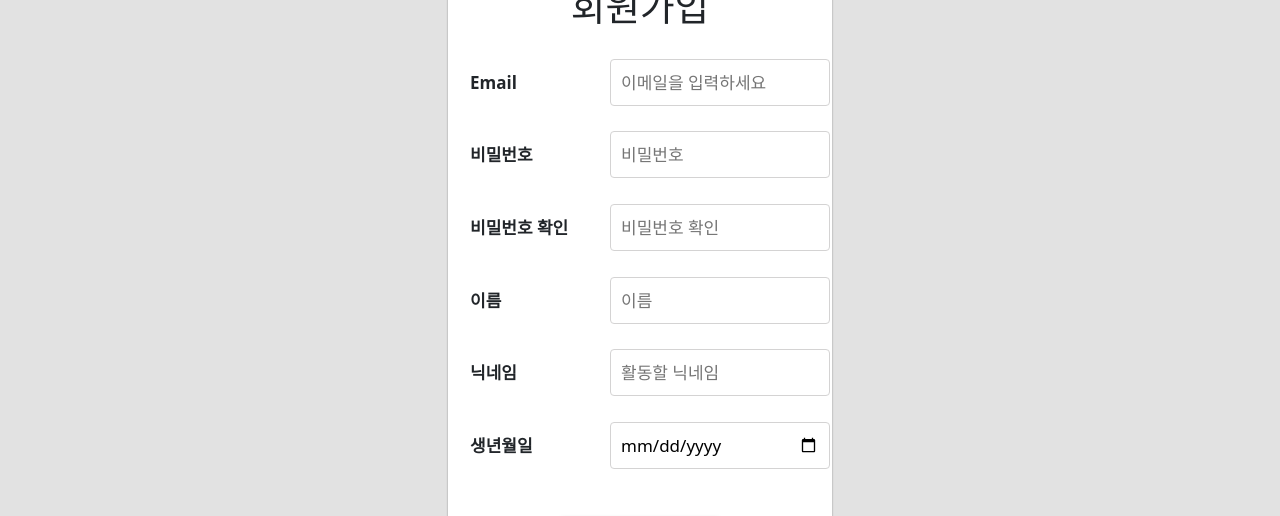
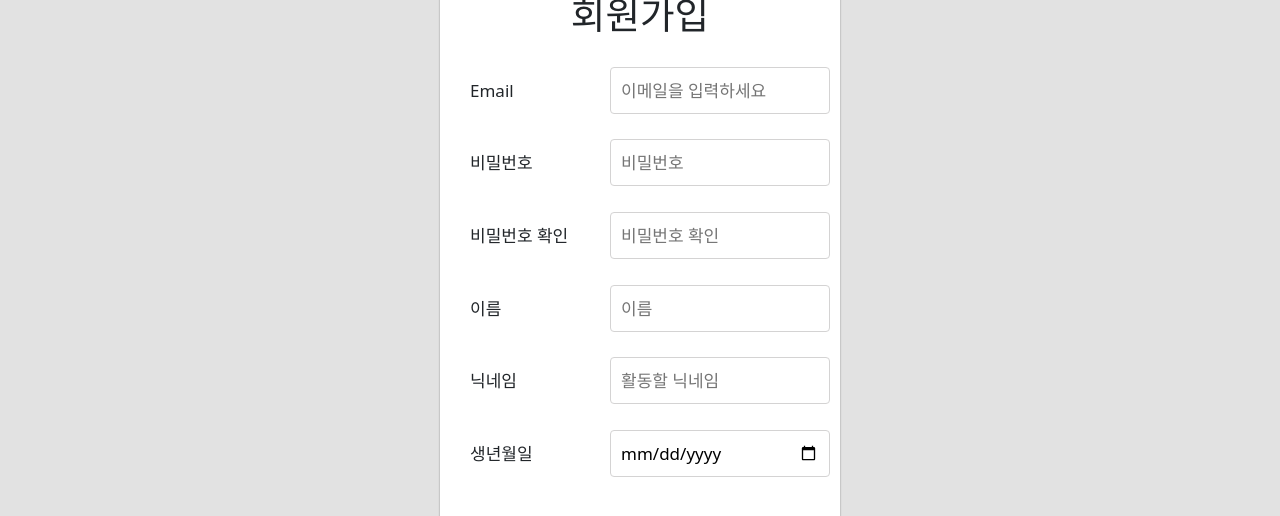
Before and after one commit to psj1123/5TeamProject, a React (Create React App) app: page /register in a window 1280 px wide. Shown: the part 229-745 px from the top of the page. Built offline with nearby package versions, Linux system fonts and the light colour scheme.

Commit message:
[Fix] 회원가입 session 추가, css 조정

```diff
--- a/src/Pages/Register.js
+++ b/src/Pages/Register.js
@@ -17,7 +17,9 @@ const Register = () => {
           return (
             <>
               <Header page={'Register'} />
-              <RegisterSection />
+              <session>
+                <RegisterSection />
+              </session>
               <Footer />
             </>
           );
--- a/src/Styles/Register.css
+++ b/src/Styles/Register.css
@@ -1,10 +1,10 @@
 .register_form {
     align-items: center;
-    margin: 10px auto;
+    margin-top: 1em;
     height: 100%;
-    width: 30%;
+    min-width: 30%;
+    padding: 10px;
     display: block;
-    margin: auto;
     border: none;
     background-color: #ffffff;
     border-radius: 15px;
@@ -20,7 +20,6 @@
 
 .register_form label {
     font-size: 17px;
-    font-weight: bold;
     text-align: left;
 
 }
```
